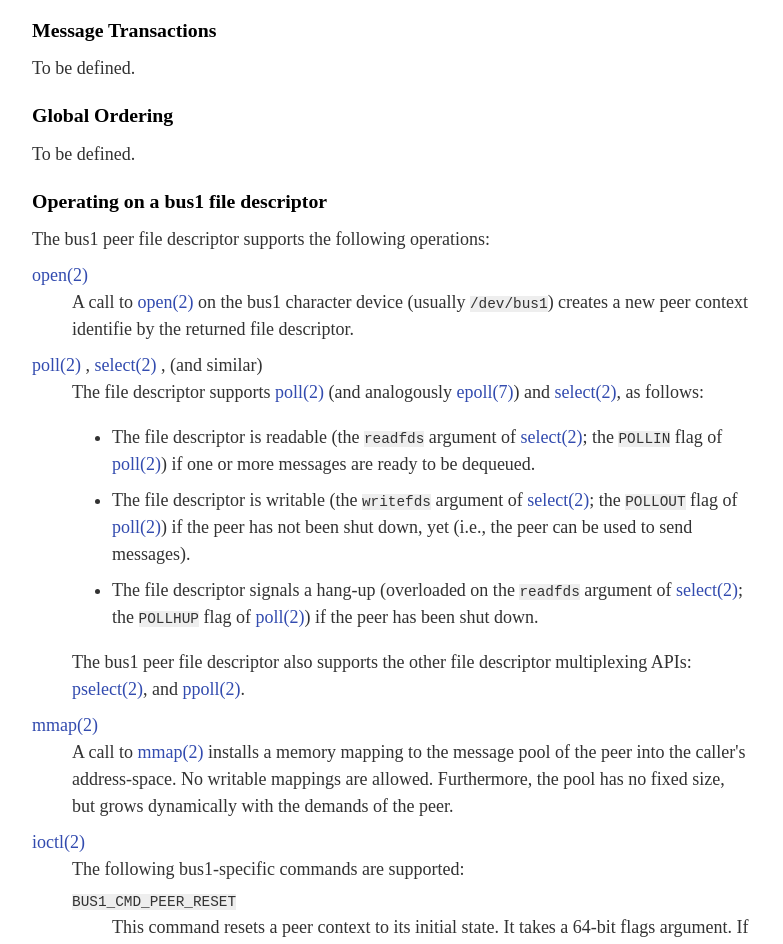
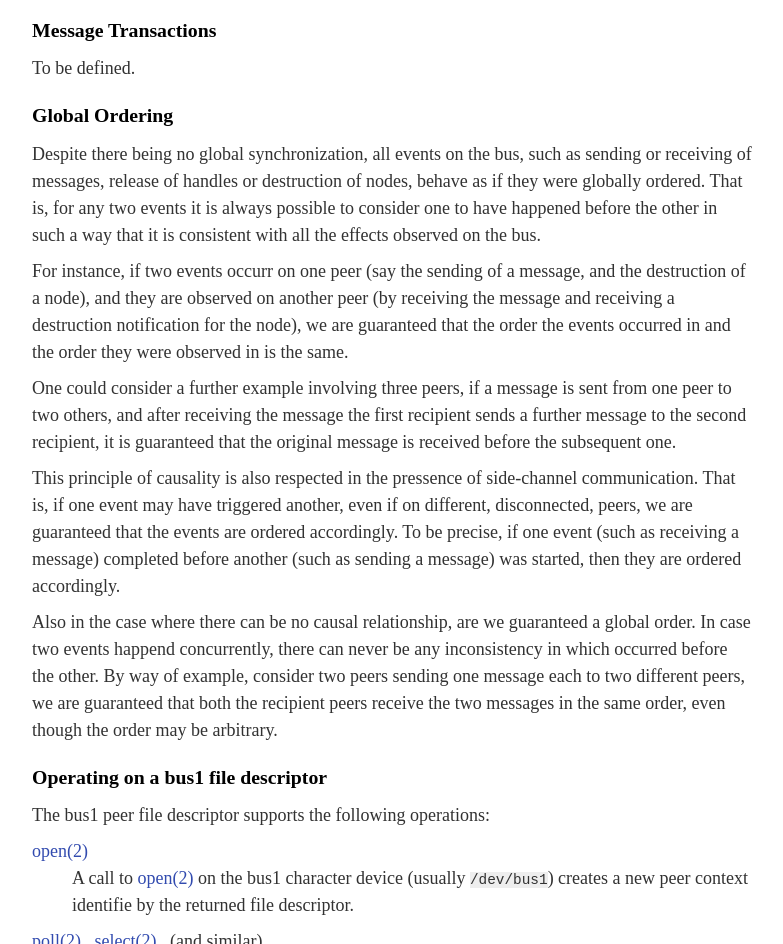
Before and after one commit to bus1/bus1.github.io, a plain HTML site: page bus1.html in a window 1280 px wide. Shown: the part 1904-2848 px from the top of the page, without its empty margins (248-1031 px from the left). Drawn offline with Linux system fonts and the light colour scheme.

Commit message:
Update from "documentation" repository

```diff
--- a/bus1.html
+++ b/bus1.html
@@ -83,8 +83,36 @@ not already dequeued.
 
 To be defined.
       </p></div><div class="refsect2"><a name="id-1.5.7"></a><h3>Global Ordering</h3><p>
-
-To be defined.
+Despite there being no global synchronization, all events on the bus, such as
+sending or receiving of messages, release of handles or destruction of nodes,
+behave as if they were globally ordered. That is, for any two events it is
+always possible to consider one to have happened before the other in such a way
+that it is consistent with all the effects observed on the bus.
+      </p><p>
+For instance, if two events occurr on one peer (say the sending of a message,
+and the destruction of a node), and they are observed on another peer (by
+receiving the message and receiving a destruction notification for the node), we
+are guaranteed that the order the events occurred in and the order they were
+observed in is the same.
+      </p><p>
+One could consider a further example involving three peers, if a message is sent
+from one peer to two others, and after receiving the message the first recipient
+sends a further message to the second recipient, it is guaranteed that the
+original message is received before the subsequent one.
+      </p><p>
+This principle of causality is also respected in the pressence of side-channel
+communication. That is, if one event may have triggered another, even if on
+different, disconnected, peers, we are guaranteed that the events are ordered
+accordingly. To be precise, if one event (such as receiving a message) completed
+before another (such as sending a message) was started, then they are ordered
+accordingly.
+      </p><p>
+Also in the case where there can be no causal relationship, are we guaranteed
+a global order. In case two events happend concurrently, there can never be any
+inconsistency in which occurred before the other. By way of example, consider
+two peers sending one message each to two different peers, we are guaranteed
+that both the recipient peers receive the two messages in the same order, even
+though the order may be arbitrary.
       </p></div><div class="refsect2"><a name="id-1.5.8"></a><h3>Operating on a bus1 file descriptor</h3><p>
 The bus1 peer file descriptor supports the following operations:
       </p><div class="variablelist"><dl class="variablelist"><dt><span class="term">
```
